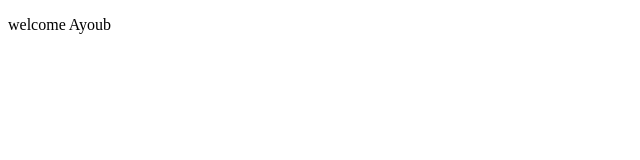
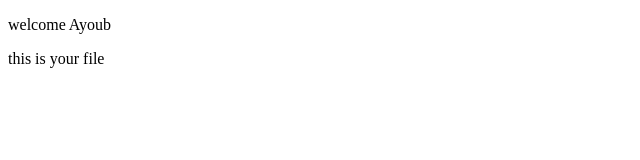
Before and after one commit to ayoubalouhmy/testgit, a plain HTML site: page index.html in a window 1280 px wide. Shown: the full height of the page, 0-640 px from the left. Drawn offline with Linux system fonts and the light colour scheme.

Commit message:
second-commit

```diff
--- a/index.html
+++ b/index.html
@@ -7,6 +7,7 @@
 </head>
 <body>
     <p>welcome Ayoub</p>
+    <p>this is your file</p>
 
 </body>
 </html>
```
